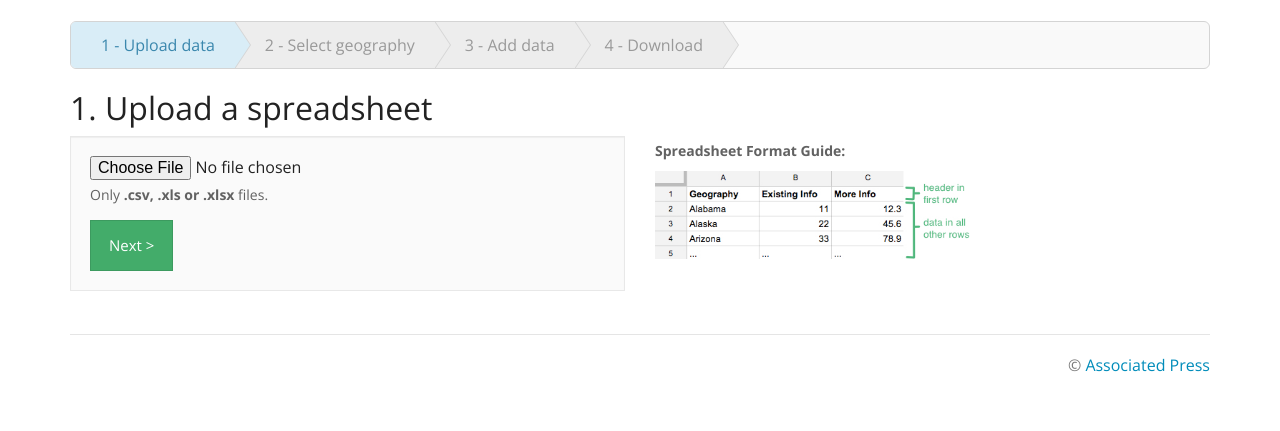
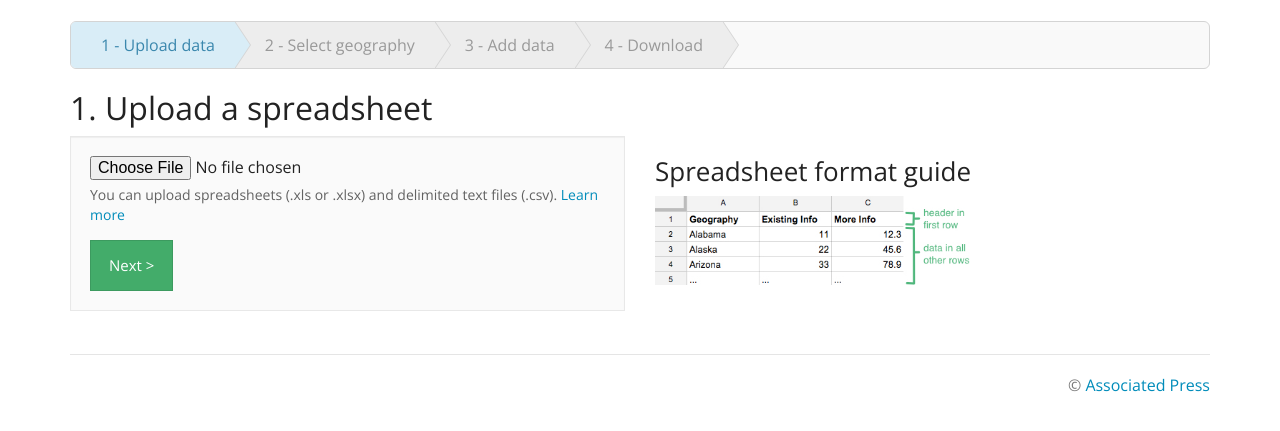
Before and after one commit to associatedpress/geomancer, a Flask app: page /upload/ in a window 1280 px wide. Shown: the part 45-476 px from the top of the page. Run offline with Flask 2, Linux system fonts and the light colour scheme; data that the repository does not hold is empty; parts of the project's set-up code (start-up, migrations or seed data) failed here and were passed over; some libraries are stand-ins or nearby versions.

```diff
--- a/geo/templates/upload.html
+++ b/geo/templates/upload.html
@@ -9,7 +9,7 @@
                     <div class="form-group">
                         <input type="file" name="input_file" id="input_file" />
                         <p class="help-block">
-                            Only <strong>.csv, .xls or .xlsx</strong> files.
+                            You can upload spreadsheets (.xls or .xlsx) and delimited text files (.csv). <a href='/about#data-formats'>Learn more</a>
                         </p>
                     </div>
                     <button type="submit" class="btn btn-success">Next ></button>
@@ -18,7 +18,7 @@
 
         </div>
         <div class="col-sm-4">
-            <p class="help-block"><strong>Spreadsheet Format Guide:</strong></p>
+            <h3>Spreadsheet format guide</h3>
             <img src="{{ url_for('static', filename='geomancer_format.jpg') }}" id="format-example" style="max-width: 320px">
 
         </div>
```
Also changed, not shown: 1 other file.
